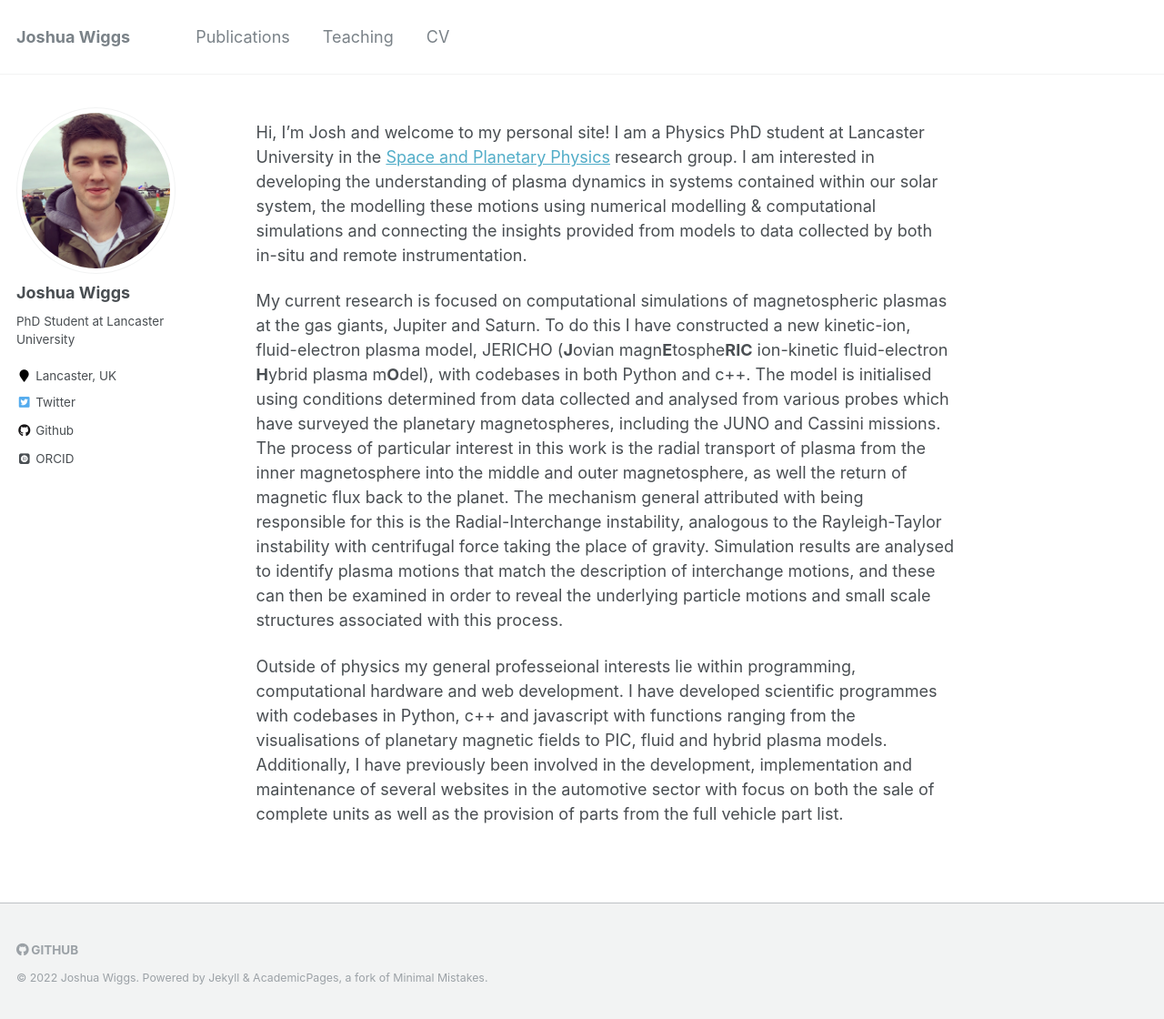
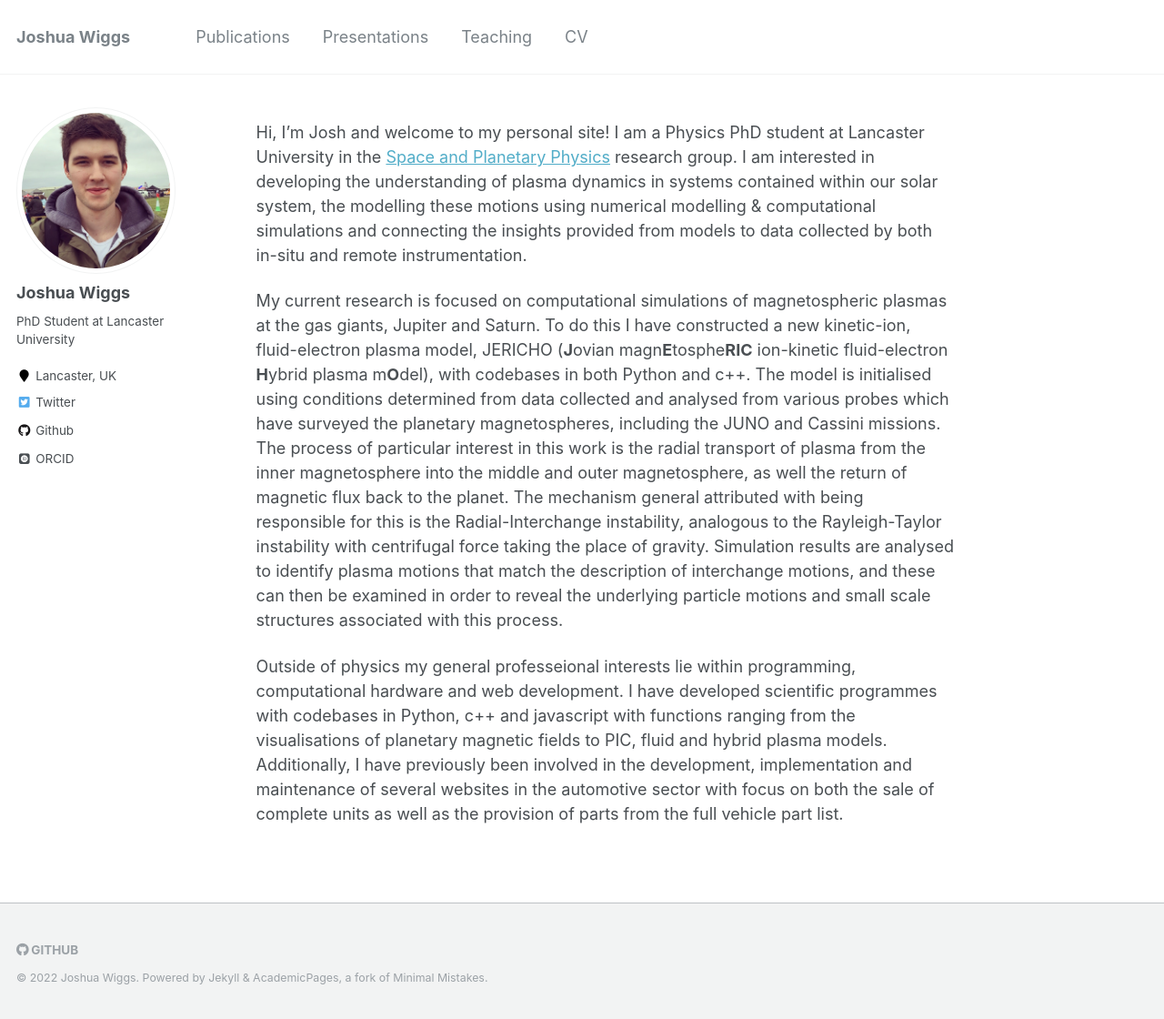
Before and after one commit to JoshWiggs/JoshWiggs.github.io, a Jekyll site: the page built from _pages/about.md, in a window 1280 px wide and 1120 px high. Shown: the whole window at 91% size. Built offline with Jekyll 4.4.1, drawn with Linux system fonts in a browser that asks for light colours; some web fonts are replaced.

Commit message:
Add Presentations section

```diff
--- a/_data/navigation.yml
+++ b/_data/navigation.yml
@@ -2,6 +2,9 @@
 main:
   - title: "Publications"
     url: /publications/
+
+  - title: "Presentations"
+    url: /talks/
 
   - title: "Teaching"
     url: /teaching/
```
